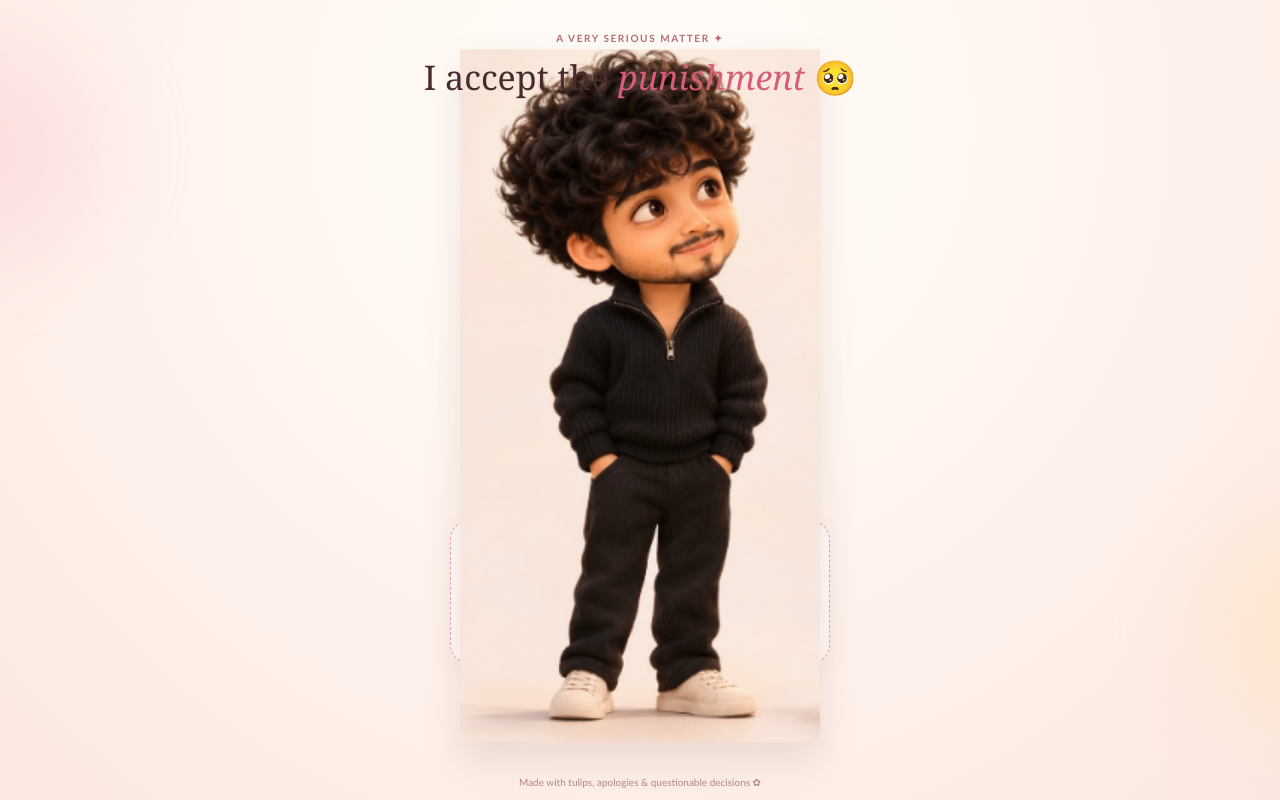
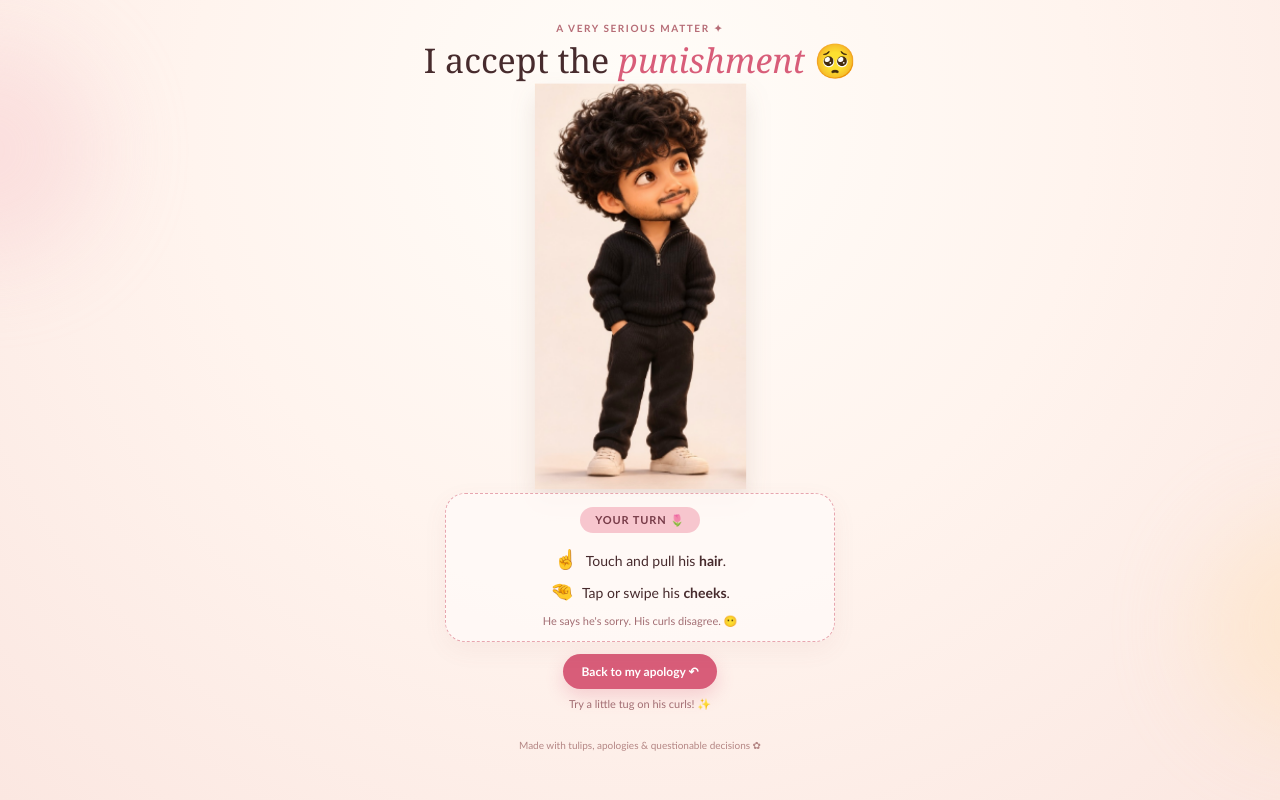
Before and after one commit to avaydak2001-jpg/little-sorry, a plain HTML site: page index.html in a window 1280 px wide. Both pictures are taken after a click on the button "Click here to punish me 😶". Drawn offline with Linux system fonts and the light colour scheme.

Commit message:
Add files via upload

```diff
--- a/style.css
+++ b/style.css
@@ -50,11 +50,85 @@ footer{position:relative;z-index:2;font-size:10px;color:#b48684;padding:8px 0 12
 @keyframes flowerFloat{0%,100%{transform:translateY(0) rotate(-2deg)}50%{transform:translateY(-7px) rotate(2deg)}}
 @keyframes bubblePop{0%{transform:scale(.65)}75%{transform:scale(1.08)}100%{transform:scale(1)}}
 @keyframes idle{0%,100%{translate:0 0}50%{translate:0 -4px}}
-@keyframes hairBody{0%,100%{transform:translateY(2px) scale(1.48) rotate(0)}18%{transform:translateY(12px) scale(1.48) rotate(-3deg)}42%{transform:translateY(-8px) scale(1.48) rotate(2deg)}68%{transform:translateY(4px) scale(1.46) rotate(-1deg)}}
-@keyframes cheekBody{0%,100%{transform:translateY(2px) scale(1.48) rotate(0)}18%{transform:translate(calc(var(--swipe,0px) + 12px),2px) scale(1.48) rotate(6deg)}42%{transform:translate(calc(var(--swipe,0px) - 10px),2px) scale(1.48) rotate(-5deg)}68%{transform:translate(3px,2px) scale(1.48) rotate(2deg)}}
+@keyframes hairBody{0%,100%{transform:translateY(0) scale(1.04) rotate(0)}18%{transform:translateY(8px) scale(1.04) rotate(-3deg)}42%{transform:translateY(-5px) scale(1.04) rotate(2deg)}68%{transform:translateY(3px) scale(1.03) rotate(-1deg)}}
+@keyframes cheekBody{0%,100%{transform:translateY(0) scale(1.04) rotate(0)}18%{transform:translate(calc(var(--swipe,0px) + 8px),0) scale(1.04) rotate(5deg)}42%{transform:translate(calc(var(--swipe,0px) - 7px),0) scale(1.04) rotate(-4deg)}68%{transform:translate(2px,0) scale(1.03) rotate(2deg)}}
 @keyframes curlStretch{0%{transform:translateY(0) scaleY(1) rotate(0)}22%{transform:translateY(calc(var(--pull,28px) * -1)) scaleY(1.18) rotate(-2deg)}48%{transform:translateY(-7px) scaleY(.92) rotate(2deg)}72%{transform:translateY(3px) scaleY(1.06) rotate(-1deg)}100%{transform:translateY(0) scaleY(1) rotate(0)}}
 @keyframes impactPop{0%{opacity:0;transform:scale(.4) rotate(-12deg)}30%{opacity:1;transform:scale(1.25) rotate(8deg)}70%{opacity:1;transform:scale(1) rotate(-4deg)}100%{opacity:0;transform:scale(.8) rotate(0)}}
 @keyframes gesturePop{0%{opacity:0;transform:translate(-50%,12px) scale(.5)}30%{opacity:1;transform:translate(-50%,-8px) scale(1.2)}100%{opacity:0;transform:translate(-50%,-25px) scale(.8)}}
 @media(min-width:600px){.character-window{height:420px}.character-wrap{width:240px}.character-wrap.zoomed{transform:translateY(0) scale(1.5)}}
 @media(max-height:720px){.character-screen{padding-top:10px}.character-window{height:42svh;min-height:245px}.instruction-card{padding:9px 14px}.instruction-card p{margin:4px 0}.character-wrap.zoomed{transform:translateY(0) scale(1.35)}}
 @media(prefers-reduced-motion:reduce){*,*:before,*:after{animation-duration:.01ms!important;transition-duration:.01ms!important}}
+
+
+/* Version 2.1 mobile layout repair: keep the heading, portrait and instructions
+   in normal document flow so nothing is clipped on iPhone-sized screens. */
+html { min-height: 100%; }
+body { min-height: 100%; overflow-x: hidden; }
+.app {
+  min-height: 100svh;
+  height: auto;
+  overflow-x: hidden;
+  overflow-y: visible;
+  padding-left: 16px;
+  padding-right: 16px;
+}
+.character-screen {
+  min-height: 0;
+  flex: 0 0 auto;
+  justify-content: flex-start;
+  padding-top: clamp(12px, 2.2svh, 22px);
+  padding-bottom: 16px;
+  gap: 0;
+}
+.top-copy { position: relative; z-index: 4; width: 100%; flex: 0 0 auto; }
+.top-copy .eyebrow { margin: 4px 0 7px; }
+.top-copy h2 {
+  font-size: clamp(24px, 6.2vw, 34px);
+  line-height: 1.15;
+  margin: 0 auto 5px;
+}
+.character-window {
+  width: 100%;
+  height: auto;
+  min-height: 0;
+  margin: 8px auto 0;
+  overflow: visible;
+  display: flex;
+  align-items: center;
+  justify-content: center;
+  flex: 0 0 auto;
+}
+.character-wrap {
+  width: auto;
+  height: clamp(245px, 39svh, 355px);
+  max-width: 100%;
+  aspect-ratio: 603 / 1160;
+  align-self: center;
+  transform: translateY(0) scale(.98);
+  transform-origin: 50% 35%;
+}
+.character-wrap.zoomed { transform: translateY(0) scale(1.04); }
+.character-wrap img#character {
+  width: 100%;
+  height: 100%;
+  object-fit: contain;
+}
+.instruction-card {
+  position: relative;
+  z-index: 2;
+  width: min(100%, 390px);
+  margin: 10px auto 0;
+  padding: 13px 16px;
+  flex: 0 0 auto;
+}
+.instruction-card p { font-size: 14px; line-height: 1.4; }
+.bottom-row { margin: 12px auto 0; flex: 0 0 auto; }
+footer { width: 100%; flex: 0 0 auto; padding: 12px 0 max(14px, env(safe-area-inset-bottom)); }
+@media (max-height: 720px) {
+  .character-wrap { height: clamp(220px, 35svh, 285px); }
+  .instruction-card { padding: 10px 13px; }
+  .instruction-card p { margin: 4px 0; }
+}
+@media (min-width: 600px) {
+  .character-wrap { height: 390px; }
+}
```
